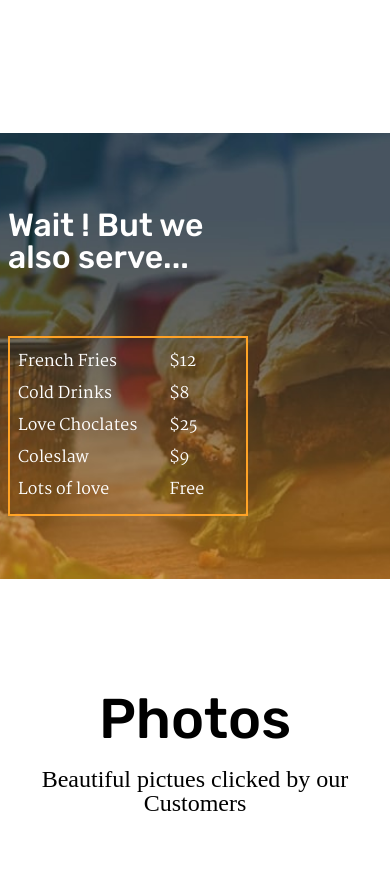
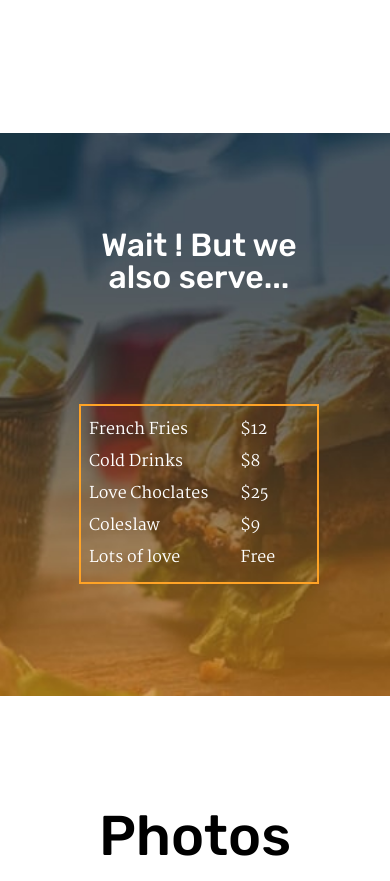
Before and after one commit to Nesteruk91/Nesteruk91.github.io, a plain HTML site: page index.html in a window 390 px wide. Shown: the part 3440-4321 px from the top of the page. Drawn offline with Linux system fonts and the light colour scheme.

Commit message:
Add files via upload

```diff
--- a/css/style.css
+++ b/css/style.css
@@ -534,11 +534,15 @@ input, textarea {
 		font-size: 4rem;
 		padding-left: 0;
 	}
-	/*.map p {
-		font-size: 2rem;
-		display: block;
-		padding-left: 0;
-	}*/
+	.text-left {
+		text-align: center;
+		width: 100%;
+	}
+	.text-right {
+		width: 100%;
+		margin: 0 auto;
+	}
+
 	.burger {
 		margin-bottom: 4rem;
 	}
@@ -546,9 +550,7 @@ input, textarea {
 		margin: 0;
 		width: 100%;
 	}
-	/*.mainForm {
-		width: 70%;
-	}*/
+
 	.text-left, .text-right {
 		display: block;
 		height: auto;
@@ -600,7 +602,9 @@ input, textarea {
 	.text-left, .text-right {
 		padding-left: 0.5rem;
 	}
-	}
+
+
+}
 @media (max-width: 410px) {
 
 	.menu-good td:first-child {
@@ -614,9 +618,8 @@ input, textarea {
 		font-size: 2rem;
 		padding-left: 0;
 	}
-	.text-left {
-		width: 80%;
-	}
+
+
 
 }
 @media (max-width: 370px) {
```
